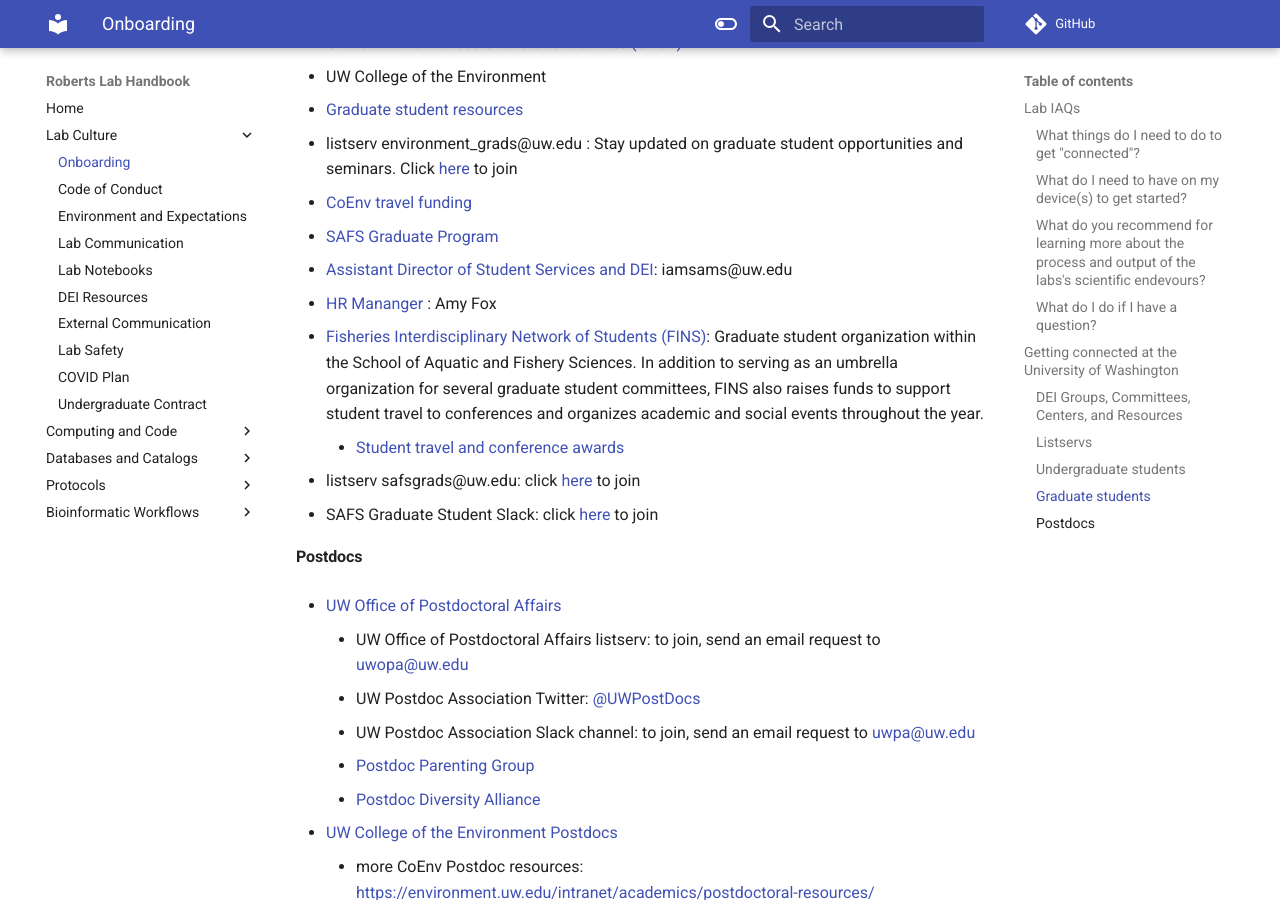
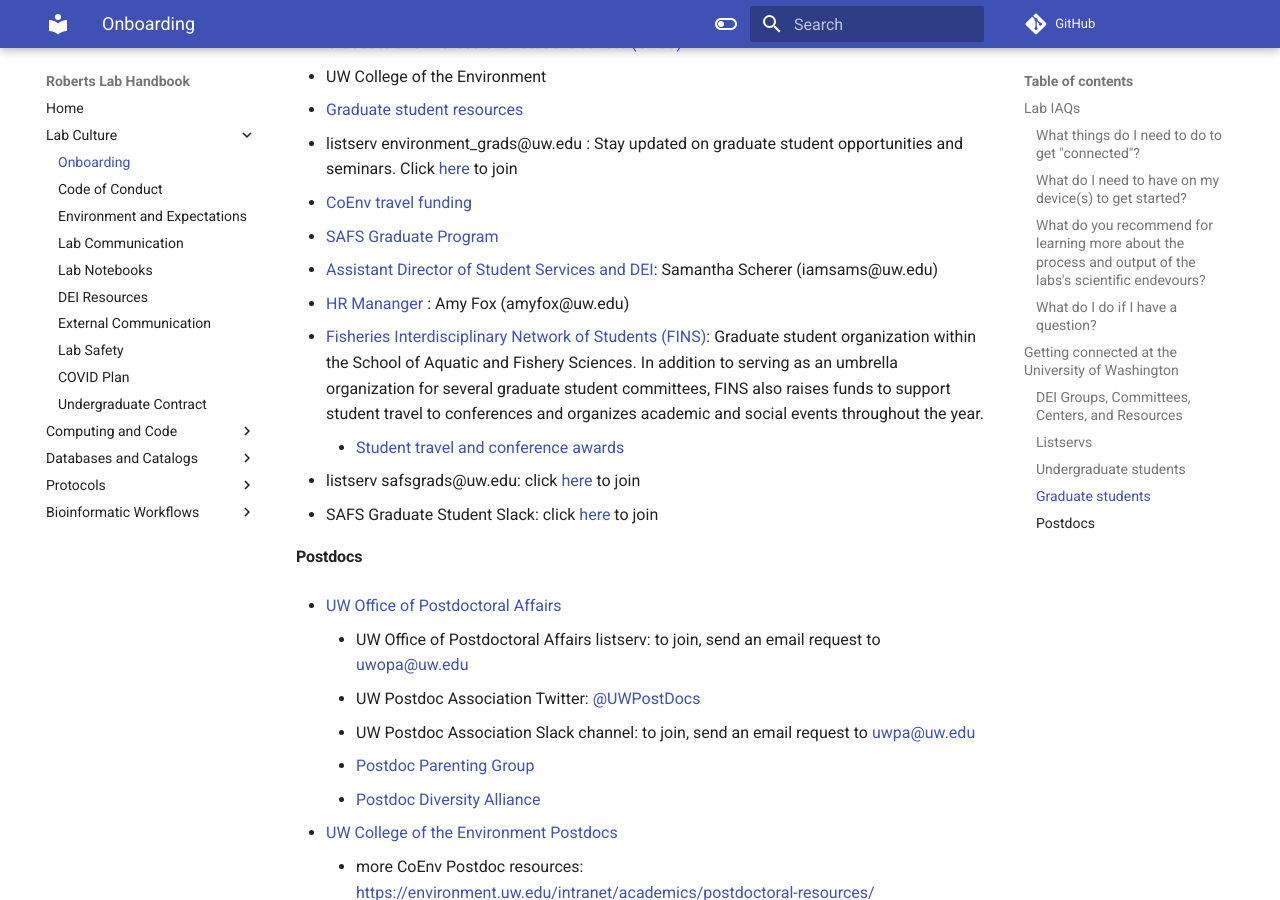
Before and after one commit to RobertsLab/resources, an MkDocs documentation site: the page built from docs/Onboarding.md, in a window 1280 px wide and 900 px high, scrolled down 2210 px. Built offline with MkDocs 1.6.1 and Material for MkDocs 9.7.7, drawn with Linux system fonts in a browser that asks for light colours; comment, search, counter and statistics services are not loaded.

Commit message:
Update Onboarding.md

```diff
--- a/docs/Onboarding.md
+++ b/docs/Onboarding.md
@@ -86,8 +86,8 @@ If you experience any problems in joining these listservs, email SAFS computing
   - [CoEnv travel funding](https://environment.uw.edu/students/student-resources/scholarships-funding/student-travel-meeting-fund/)
 
 - [SAFS Graduate Program](https://fish.uw.edu/students/graduate-program/)
-  - [Assistant Director of Student Services and DEI](https://fish.uw.edu/students/advising/): iamsams@uw.edu
-  - [HR Mananger](amyfox@uw.edu) : Amy Fox
+  - [Assistant Director of Student Services and DEI](https://fish.uw.edu/students/advising/): Samantha Scherer (iamsams@uw.edu)
+  - [HR Mananger](amyfox@uw.edu) : Amy Fox (amyfox@uw.edu)
   - [Fisheries Interdisciplinary Network of Students (FINS)](https://fish.uw.edu/students/graduate-program/fins-fisheries-interdisciplinary-network-of-students/): Graduate student organization within the School of Aquatic and Fishery Sciences. In addition to serving as an umbrella organization for several graduate student committees, FINS also raises funds to support student travel to conferences and organizes academic and social events throughout the year.
     - [Student travel and conference awards](https://fish.uw.edu/students/graduate-program/fins-fisheries-interdisciplinary-network-of-students/student-awards/)
   - listserv safsgrads@uw.edu: click [here](http://mailman11.u.washington.edu/mailman/listinfo/safsgrads) to join
```
